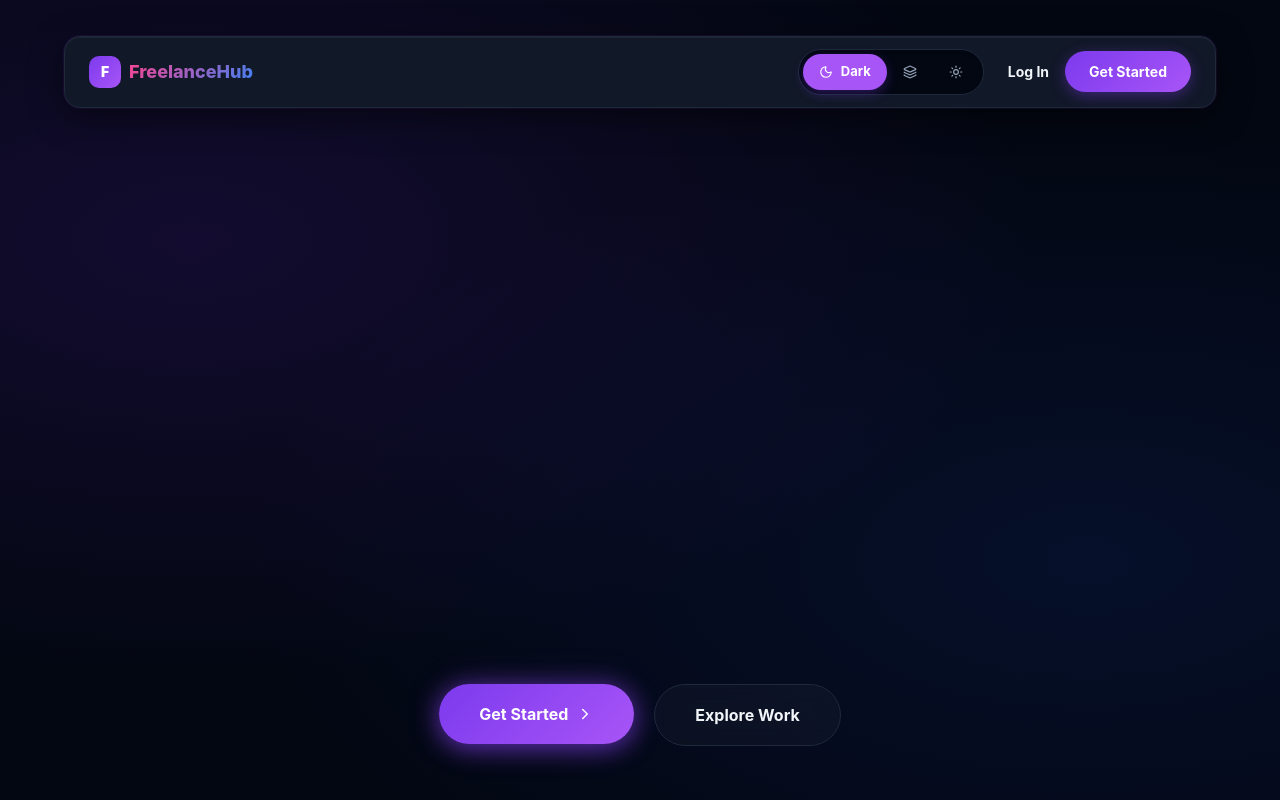
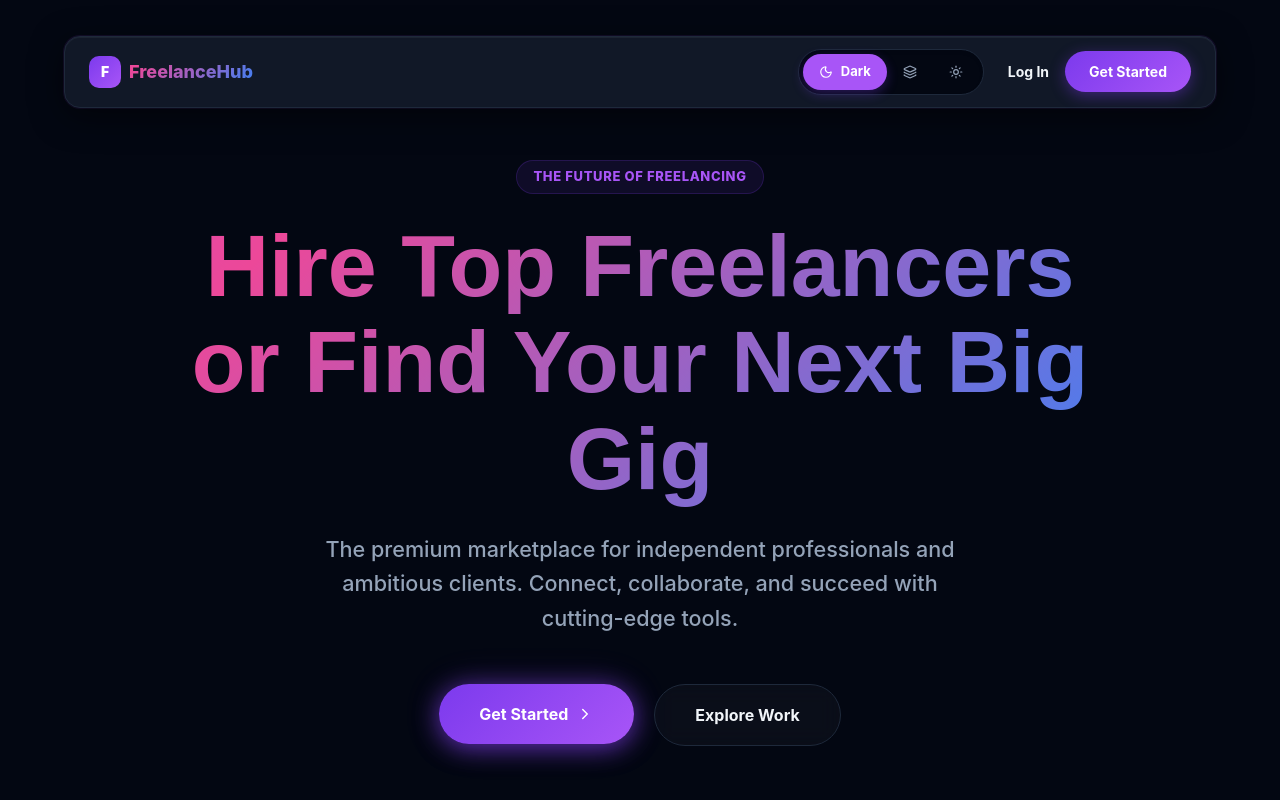
Before and after one commit to manojsingh4191/Freelance-Marketplace, a React (Vite) app in the folder client/: page / in a window 1280 px wide. Shown: the top 800 px of the page. Built offline with nearby package versions, Linux system fonts and the light colour scheme; no server answers.

Commit message:
feat: enhance Home component styles and animations; improve layout positioning and initial animation states

```diff
--- a/client/src/pages/Home.jsx
+++ b/client/src/pages/Home.jsx
@@ -14,12 +14,12 @@ export default function Home() {
   ];
 
   return (
-    <div style={{ minHeight: '100vh', background: 'var(--bg-primary)', display: 'flex', flexDirection: 'column', overflowX: 'hidden' }}>
+    <div className="page-content" style={{ minHeight: '100vh', backgroundColor: 'var(--bg-primary)', display: 'flex', flexDirection: 'column', position: 'relative', zIndex: 10 }}>
       {/* Public Navbar */}
       <div style={{ position: 'fixed', top: '24px', left: 0, width: '100%', display: 'flex', justifyContent: 'center', zIndex: 1000, pointerEvents: 'none' }}>
         <motion.nav
           className="floating-nav"
-          initial={{ y: -50, opacity: 0 }}
+          initial={{ y: 0, opacity: 1 }}
           animate={{ y: 0, opacity: 1 }}
           transition={{ duration: 0.5, ease: "easeOut" }}
           style={{ width: '90%', maxWidth: '1200px', pointerEvents: 'auto', background: 'var(--bg-card)', backdropFilter: 'blur(12px)', border: '1px solid var(--border-color)', borderRadius: '16px' }}
@@ -71,8 +71,8 @@ export default function Home() {
       </div>
 
       {/* Hero Section */}
-      <main style={{ flex: 1, display: 'flex', flexDirection: 'column', alignItems: 'center', justifyContent: 'center', paddingTop: '160px', paddingBottom: '80px', textAlign: 'center', paddingLeft: '24px', paddingRight: '24px', minHeight: '80vh' }}>
-        <motion.div initial={{ opacity: 0, y: 30 }} animate={{ opacity: 1, y: 0 }} transition={{ duration: 0.5, ease: "easeOut" }}>
+      <main style={{ flex: 1, display: 'flex', flexDirection: 'column', alignItems: 'center', justifyContent: 'center', paddingTop: '160px', paddingBottom: '80px', textAlign: 'center', paddingLeft: '24px', paddingRight: '24px', minHeight: '80vh', position: 'relative', zIndex: 20 }}>
+        <motion.div initial={{ opacity: 1, y: 0 }} animate={{ opacity: 1, y: 0 }} transition={{ duration: 0.5, ease: "easeOut" }}>
           <div style={{ display: 'inline-block', padding: '6px 16px', background: 'rgba(124,58,237,0.1)', color: 'var(--accent)', borderRadius: '999px', fontSize: '13px', fontWeight: 800, marginBottom: '24px', border: '1px solid rgba(124,58,237,0.2)', letterSpacing: '0.05em', textTransform: 'uppercase' }}>
             The Future of Freelancing
           </div>
@@ -109,10 +109,10 @@ export default function Home() {
             ].map((feature, i) => (
               <motion.div
                 key={i}
-                initial={{ opacity: 0, y: 40 }}
+                initial={{ opacity: 1, y: 0 }}
                 whileInView={{ opacity: 1, y: 0 }}
                 viewport={{ once: true, margin: "-10px" }}
-                transition={{ duration: 0.4, delay: i * 0.1, ease: "easeOut" }}
+                transition={{ duration: 0.4, delay: 0, ease: "easeOut" }}
                 className="card"
                 style={{ padding: '48px 32px', display: 'flex', flexDirection: 'column', alignItems: 'flex-start', textAlign: 'left', position: 'relative', overflow: 'hidden', transition: 'transform 0.3s ease' }}
                 onMouseEnter={e => e.currentTarget.style.transform = 'translateY(-8px)'}
```
